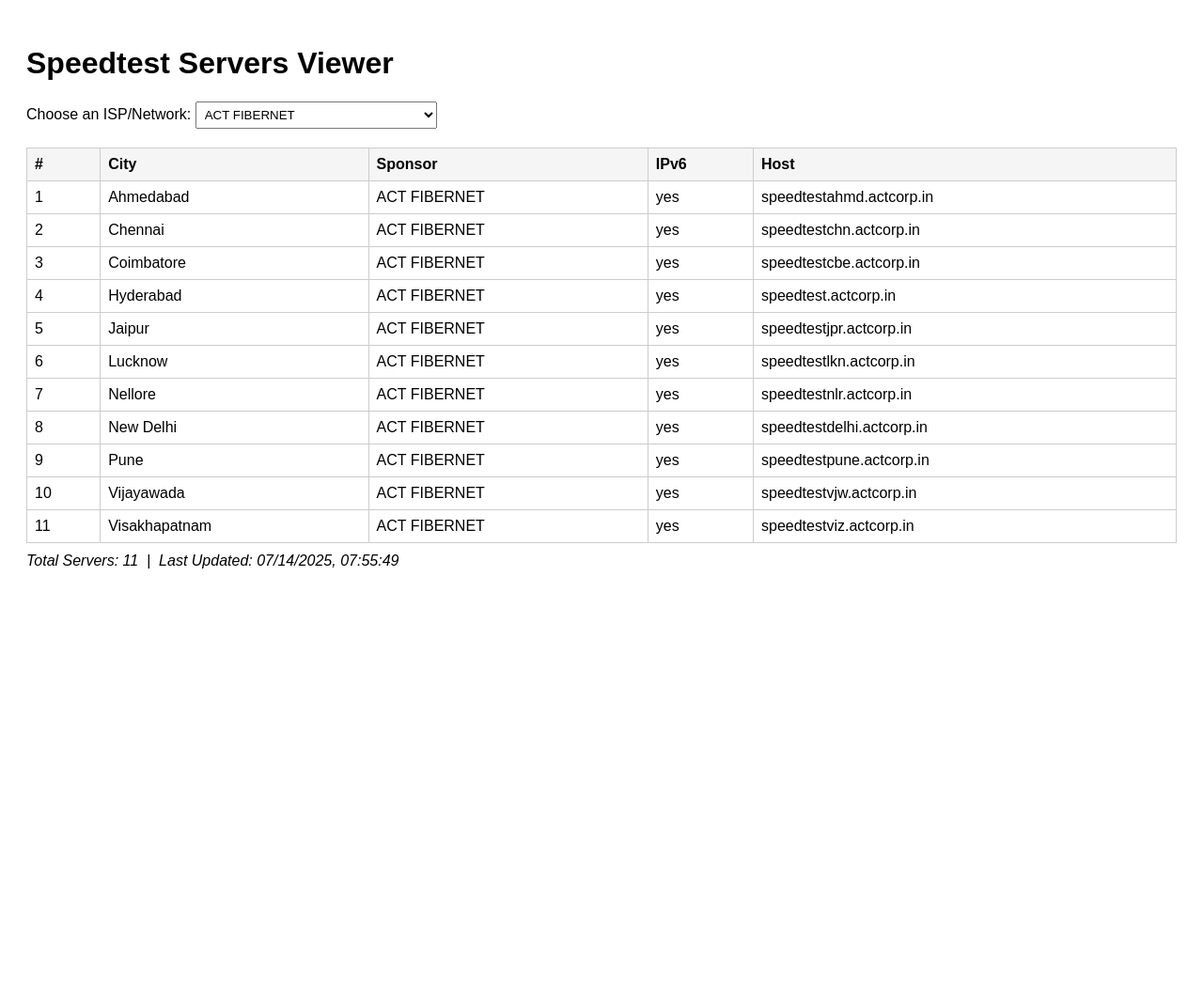
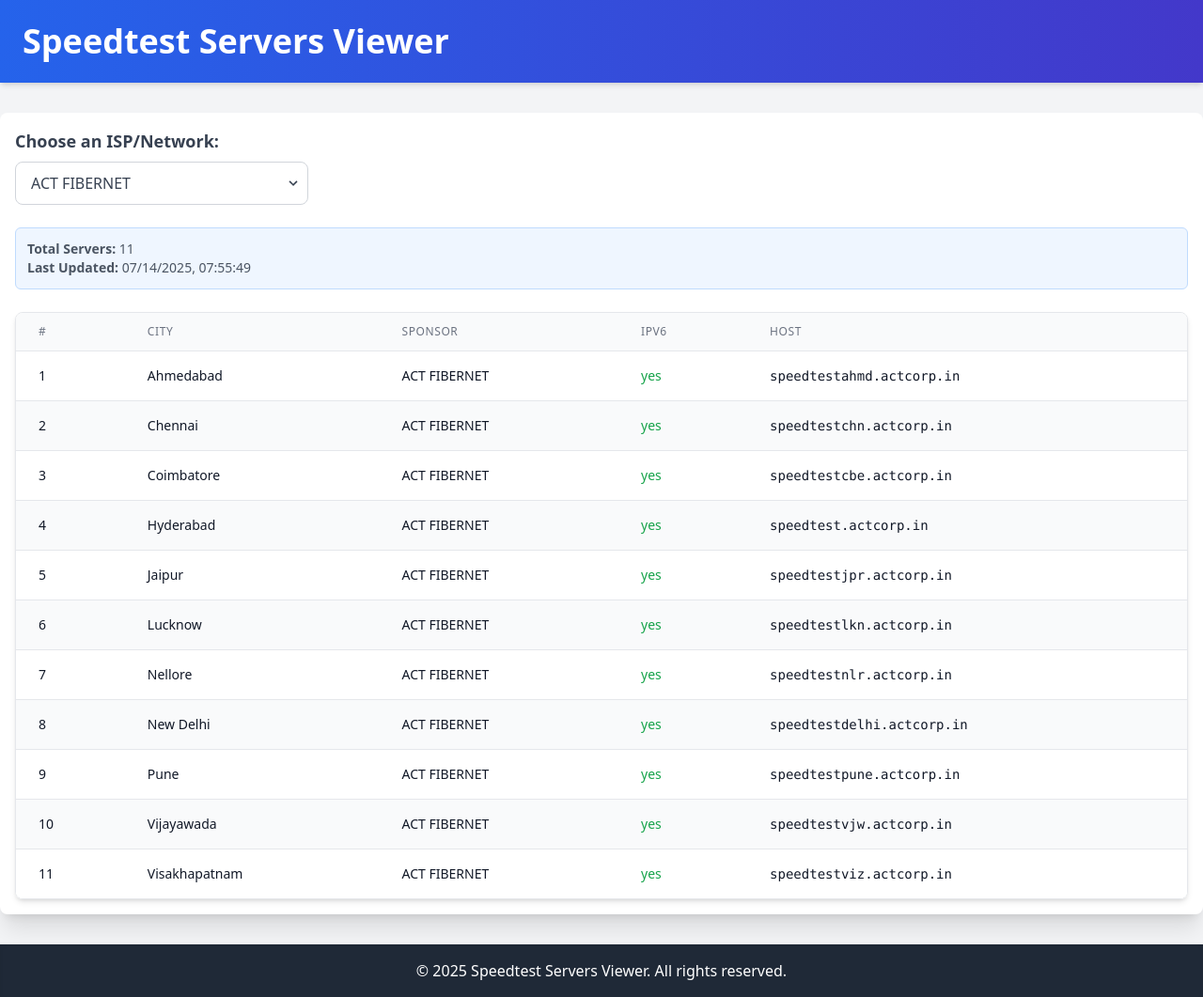
Before and after one commit to crazyuploader/Speedtest-Servers, a Flask app: page / in a window 1280 px wide. Shown: the whole page at 94% size. Before the commit the page ends 605 px from the top, so only its background shows below. Run offline with Flask 3, Linux system fonts and the light colour scheme; some libraries are stand-ins or nearby versions.

Commit message:
Modernize the page using Tailwind CSS
templates/index.html

```diff
--- a/templates/index.html
+++ b/templates/index.html
@@ -3,57 +3,122 @@
   <head>
     <meta charset="UTF-8" />
     <title>Speedtest Servers Viewer</title>
+    <script src="https://cdn.tailwindcss.com"></script>
     <style>
+      /* Basic custom styles that Tailwind doesn't directly cover or for overrides */
       body {
-        font-family: sans-serif;
-        padding: 20px;
+        min-height: 100vh;
+        display: flex;
+        flex-direction: column;
       }
-      select {
-        padding: 5px;
+      main {
+        flex-grow: 1;
       }
-      table {
-        border-collapse: collapse;
-        width: 100%;
-        margin-top: 20px;
-      }
-      th,
-      td {
-        border: 1px solid #ccc;
-        padding: 8px;
-        text-align: left;
-      }
-      th {
-        background-color: #f5f5f5;
+      /* Custom scrollbar for table on smaller screens if needed */
+      .table-container {
+        overflow-x: auto;
       }
     </style>
   </head>
-  <body>
-    <h1>Speedtest Servers Viewer</h1>
+  <body
+    class="bg-gray-100 text-gray-800 antialiased font-sans flex flex-col min-h-screen"
+  >
+    <header class="bg-gradient-to-r from-blue-600 to-indigo-700 p-6 shadow-md">
+      <div class="container mx-auto">
+        <h1 class="text-4xl font-extrabold text-white">
+          Speedtest Servers Viewer
+        </h1>
+      </div>
+    </header>
 
-    <!-- Dropdown to choose ISP/network -->
-    <label for="provider">Choose an ISP/Network:</label>
-    <select id="provider"></select>
+    <main
+      class="container mx-auto mt-8 p-4 bg-white rounded-lg shadow-xl flex-grow"
+    >
+      <div class="mb-6">
+        <label
+          for="provider"
+          class="block text-lg font-semibold text-gray-700 mb-2"
+          >Choose an ISP/Network:</label
+        >
+        <div class="relative inline-block w-full sm:w-1/2 md:w-1/3 lg:w-1/4">
+          <select
+            id="provider"
+            class="block appearance-none w-full bg-white border border-gray-300 text-gray-700 py-3 px-4 pr-8 rounded-lg leading-tight focus:outline-none focus:bg-white focus:border-blue-500 transition duration-200 ease-in-out"
+          ></select>
+          <div
+            class="pointer-events-none absolute inset-y-0 right-0 flex items-center px-2 text-gray-700"
+          >
+            <svg
+              class="fill-current h-4 w-4"
+              xmlns="http://www.w3.org/2000/svg"
+              viewBox="0 0 20 20"
+            >
+              <path
+                d="M9.293 12.95l.707.707L15.657 8l-1.414-1.414L10 10.828 5.757 6.586 4.343 8z"
+              />
+            </svg>
+          </div>
+        </div>
+      </div>
 
-    <!-- Table to show server data -->
-    <table id="servers">
-      <thead>
+      <div
+        id="metadata"
+        class="text-sm text-gray-600 mb-6 p-3 bg-blue-50 rounded-md border border-blue-200"
+      ></div>
+
+      <div
+        class="table-container shadow-md rounded-lg overflow-hidden border border-gray-200"
+      >
+        <table id="servers" class="min-w-full divide-y divide-gray-200">
+          <thead class="bg-gray-50">
             <tr>
-          <th>#</th>
-          <th>City</th>
-          <th>Sponsor</th>
-          <th>IPv6</th>
-          <th>Host</th>
+              <th
+                scope="col"
+                class="px-6 py-3 text-left text-xs font-medium text-gray-500 uppercase tracking-wider"
+              >
+                #
+              </th>
+              <th
+                scope="col"
+                class="px-6 py-3 text-left text-xs font-medium text-gray-500 uppercase tracking-wider"
+              >
+                City
+              </th>
+              <th
+                scope="col"
+                class="px-6 py-3 text-left text-xs font-medium text-gray-500 uppercase tracking-wider"
+              >
+                Sponsor
+              </th>
+              <th
+                scope="col"
+                class="px-6 py-3 text-left text-xs font-medium text-gray-500 uppercase tracking-wider"
+              >
+                IPv6
+              </th>
+              <th
+                scope="col"
+                class="px-6 py-3 text-left text-xs font-medium text-gray-500 uppercase tracking-wider"
+              >
+                Host
+              </th>
             </tr>
           </thead>
-      <tbody></tbody>
+          <tbody class="bg-white divide-y divide-gray-200"></tbody>
         </table>
+      </div>
+    </main>
 
-    <!-- Metadata for current ISP like server count and update time -->
-    <div id="metadata" style="margin-top: 10px; font-style: italic"></div>
+    <footer class="bg-gray-800 text-white text-center p-4 mt-8 shadow-inner">
+      <div class="container mx-auto">
+        <p>&copy; 2025 Speedtest Servers Viewer. All rights reserved.</p>
+      </div>
+    </footer>
 
     <script>
       const select = document.getElementById("provider"); // dropdown element
       const tbody = document.querySelector("tbody"); // table body where rows go
+      const metadataDiv = document.getElementById("metadata"); // metadata div
 
       // In-memory cache for already-fetched JSON data
       const cachedData = {};
@@ -68,7 +133,11 @@
 
       // Load all ISPs listed from the server
       async function loadProviders() {
+        try {
           const res = await fetch("/list");
+          if (!res.ok) {
+            throw new Error(`HTTP error! status: ${res.status}`);
+          }
           const dirs = await res.json(); // array of directory names like 'jio', 'hathway'
           const options = [];
 
@@ -76,6 +145,12 @@
           for (const dir of dirs) {
             try {
               const jsonRes = await fetch(`/data/${dir}/servers.json`);
+              if (!jsonRes.ok) {
+                console.warn(
+                  `Failed to fetch data for ${dir}: HTTP error! status: ${jsonRes.status}`,
+                );
+                continue; // Skip to the next directory
+              }
               const data = await jsonRes.json();
 
               // Cache this JSON for later use (avoids re-fetching)
@@ -85,7 +160,7 @@
               const label = data.servers?.[0]?.sponsor || formatName(dir);
               options.push({ value: dir, label });
             } catch (err) {
-            console.warn(`Failed to read sponsor from ${dir}:`, err);
+              console.warn(`Failed to process data for ${dir}:`, err);
             }
           }
 
@@ -100,13 +175,23 @@
           // Load the first ISP by default
           if (options.length > 0) {
             loadServers(options[0].value);
+          } else {
+            metadataDiv.innerHTML = `<p class="text-red-600">No ISP data available.</p>`;
+          }
+        } catch (err) {
+          console.error("Error loading providers:", err);
+          metadataDiv.innerHTML = `<p class="text-red-600">Failed to load ISP list. Please check the server connection.</p>`;
         }
       }
 
       // Load server data from cachedData and display it in the table
       function loadServers(isp) {
         const data = cachedData[isp];
-        if (!data) return;
+        if (!data) {
+          tbody.innerHTML = `<tr><td colspan="5" class="px-6 py-4 text-center text-gray-500">No server data found for this ISP.</td></tr>`;
+          metadataDiv.innerHTML = `<p class="text-red-600">No data available for the selected ISP.</p>`;
+          return;
+        }
 
         // Format last updated timestamp (24-hour format)
         const updatedAt = new Date(data.updated_at);
@@ -121,31 +206,34 @@
         });
 
         // Show metadata
-        const metadataDiv = document.getElementById("metadata");
         metadataDiv.innerHTML = `
-          Total Servers: ${data.total_servers} &nbsp;|&nbsp;
-          Last Updated: ${formattedDate}
+          <p><strong>Total Servers:</strong> <span class="font-medium">${data.total_servers}</span></p>
+          <p><strong>Last Updated:</strong> <span class="font-medium">${formattedDate}</span></p>
         `;
 
         // Populate table rows with server data
         tbody.innerHTML = "";
+        if (data.servers && data.servers.length > 0) {
           data.servers.forEach((server, idx) => {
             tbody.innerHTML += `
-            <tr>
-              <td>${idx + 1}</td>
-              <td>${server.name}</td>
-              <td>${server.sponsor}</td>
-              <td>${server.ipv6_capable}</td>
-              <td>${server.hostname}</td>
+              <tr class="${idx % 2 === 0 ? "bg-white" : "bg-gray-50"} hover:bg-gray-100 transition duration-150 ease-in-out">
+                <td class="px-6 py-4 whitespace-nowrap text-sm font-medium text-gray-900">${idx + 1}</td>
+                <td class="px-6 py-4 whitespace-nowrap text-sm text-gray-900">${server.name}</td>
+                <td class="px-6 py-4 whitespace-nowrap text-sm text-gray-900">${server.sponsor}</td>
+                <td class="px-6 py-4 whitespace-nowrap text-sm ${server.ipv6_capable === "yes" ? "text-green-600" : "text-red-600"}">${server.ipv6_capable}</td>
+                <td class="px-6 py-4 whitespace-nowrap text-sm text-gray-900 font-mono">${server.hostname}</td>
               </tr>`;
           });
+        } else {
+          tbody.innerHTML = `<tr><td colspan="5" class="px-6 py-4 text-center text-gray-500">No servers found for this ISP.</td></tr>`;
+        }
       }
 
       // When dropdown changes, update the table for selected ISP
       select.addEventListener("change", (e) => loadServers(e.target.value));
 
       // Start everything when page loads
-      loadProviders();
+      document.addEventListener("DOMContentLoaded", loadProviders);
     </script>
   </body>
 </html>
```
Lines whose indentation alone changed are shown as unchanged.
